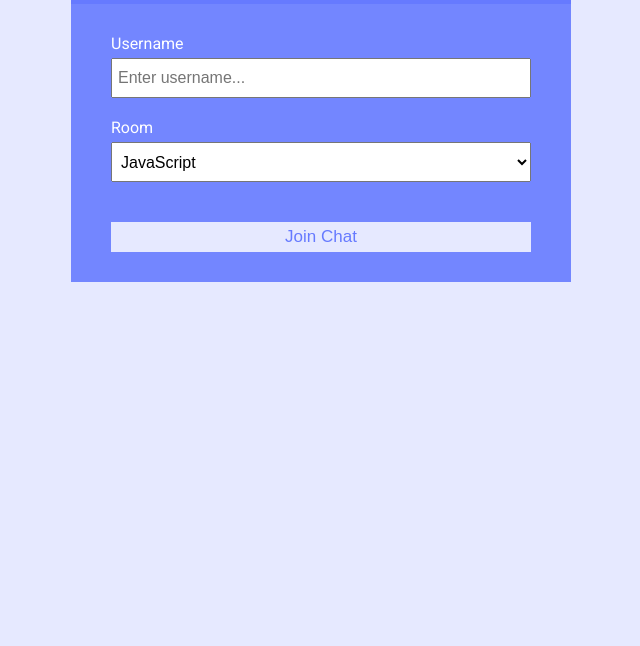
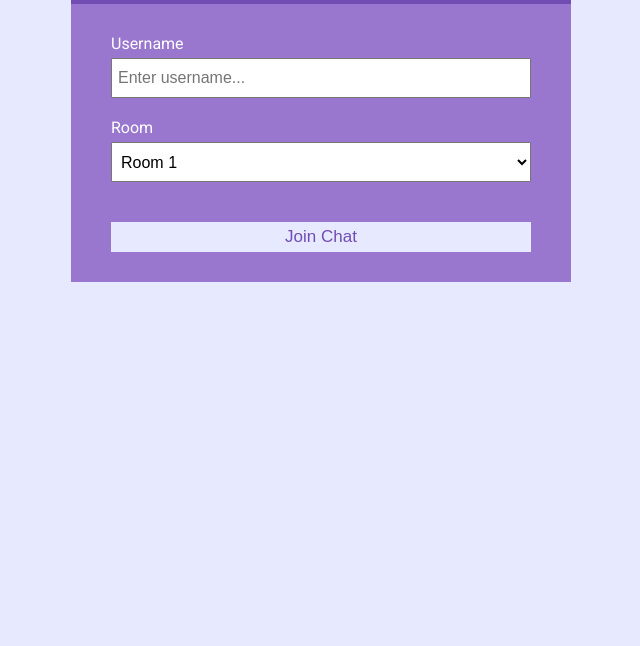
Before and after one commit to Zee-al-eid/chitchat, a website: page public/index.html in a window 1280 px wide. Shown: the part 154-800 px from the top of the page, without its empty margins (319-959 px from the left). Drawn offline with Linux system fonts and the light colour scheme.

Commit message:
updating

```diff
--- a/package.json
+++ b/package.json
@@ -1,13 +1,13 @@
 {
-  "name": "chatcord",
+  "name": "chitchat",
   "version": "1.0.0",
-  "description": "Realtime chat app with rooms",
+  "description": "Realtime chat app.",
   "main": "server.js",
   "scripts": {
     "start": "node server",
     "dev": "nodemon server"
   },
-  "author": "Brad Traversy",
+  "author": "Zee-al-eid Ahmed",
   "license": "MIT",
   "dependencies": {
     "express": "^4.17.1",
--- a/public/css/style.css
+++ b/public/css/style.css
@@ -1,8 +1,9 @@
-@import url('https://fonts.googleapis.com/css?family=Roboto&display=swap');
+@import url("https://fonts.googleapis.com/css?family=Roboto&display=swap");
 
 :root {
-	--dark-color-a: #667aff;
-	--dark-color-b: #7386ff;
+  --dark-color-b: #9a77cf;
+  --dark-color-a: #714cb3;
+
   --light-color: #e6e9ff;
   --success-color: #5cb85c;
   --error-color: #d9534f;
@@ -15,7 +16,7 @@
 }
 
 body {
-	font-family: 'Roboto', sans-serif;
+  font-family: "Roboto", sans-serif;
   font-size: 16px;
   background: var(--light-color);
   margin: 20px;
@@ -120,7 +121,7 @@ a {
   display: flex;
 }
 
-.chat-form-container input[type='text'] {
+.chat-form-container input[type="text"] {
   font-size: 16px;
   padding: 5px;
   height: 40px;
@@ -160,7 +161,7 @@ a {
   margin-bottom: 5px;
 }
 
-.join-main input[type='text'] {
+.join-main input[type="text"] {
   font-size: 16px;
   padding: 5px;
   height: 40px;
--- a/public/index.html
+++ b/public/index.html
@@ -11,7 +11,7 @@
       crossorigin="anonymous"
     />
     <link rel="stylesheet" href="css/style.css" />
-		<title>ChatCord App</title>
+    <title>ChitChat App</title>
   </head>
   <body>
     <div class="join-container">
@@ -33,12 +33,12 @@
           <div class="form-control">
             <label for="room">Room</label>
             <select name="room" id="room">
-							<option value="JavaScript">JavaScript</option>
-							<option value="Python">Python</option>
-							<option value="PHP">PHP</option>
-							<option value="C#">C#</option>
-							<option value="Ruby">Ruby</option>
-							<option value="Java">Java</option>
+              <option value="Room1">Room 1</option>
+              <option value="Room2">Room 2</option>
+              <option value="Room3">Room 3</option>
+              <option value="Room4">Room 4</option>
+              <option value="Room5">Room 5</option>
+              <option value="Room6">Room 6</option>
             </select>
           </div>
           <button type="submit" class="btn">Join Chat</button>
--- a/public/js/main.js
+++ b/public/js/main.js
@@ -55,7 +55,7 @@ function outputMessage(message) {
   div.classList.add('message');
   const p = document.createElement('p');
   p.classList.add('meta');
-  p.innerText = message.username;
+  p.innerText = `${message.username} `;
   p.innerHTML += `<span>${message.time}</span>`;
   div.appendChild(p);
   const para = document.createElement('p');
--- a/server.js
+++ b/server.js
@@ -17,7 +17,7 @@ const io = socketio(server);
 // Set static folder
 app.use(express.static(path.join(__dirname, 'public')));
 
-const botName = 'ChatCord Bot';
+const botName = 'ChitChat Bot';
 
 // Run when client connects
 io.on('connection', socket => {
```
Also changed, not shown: 1 other file. Lines whose indentation alone changed are shown as unchanged.
